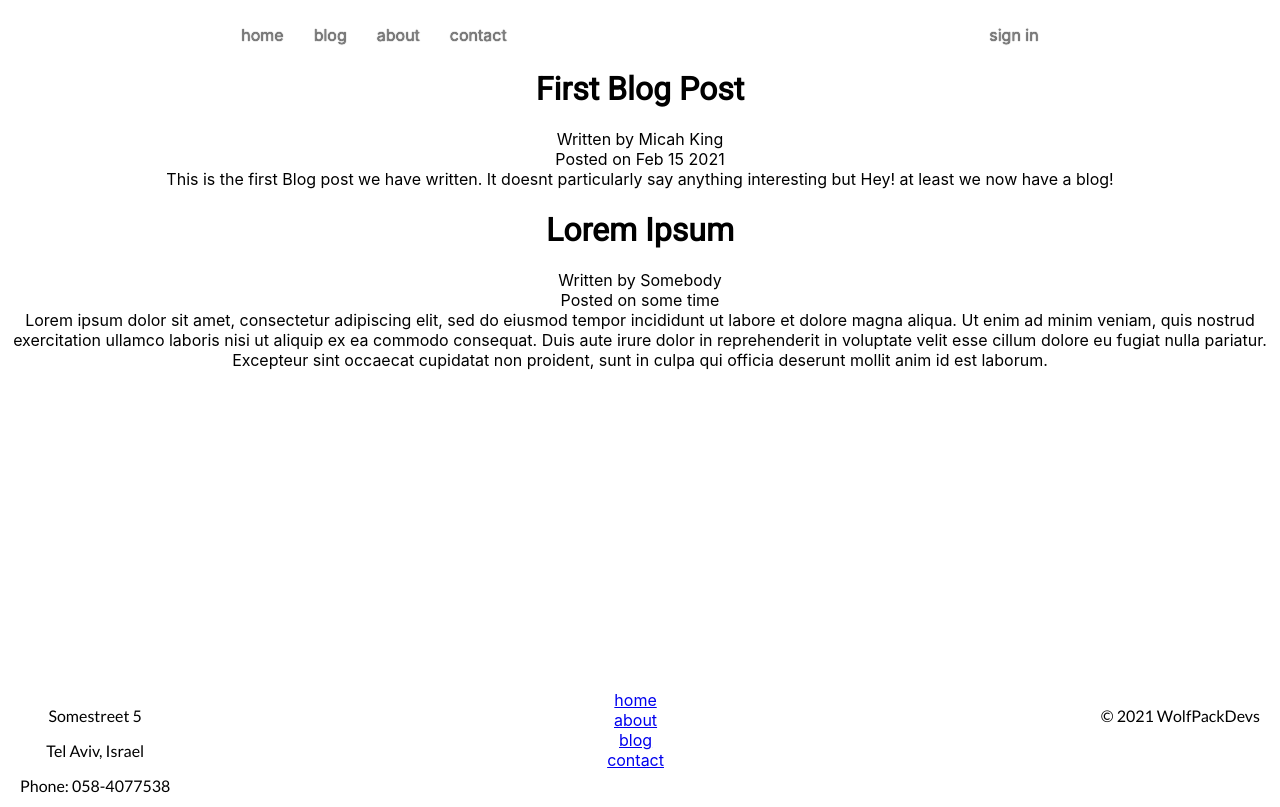
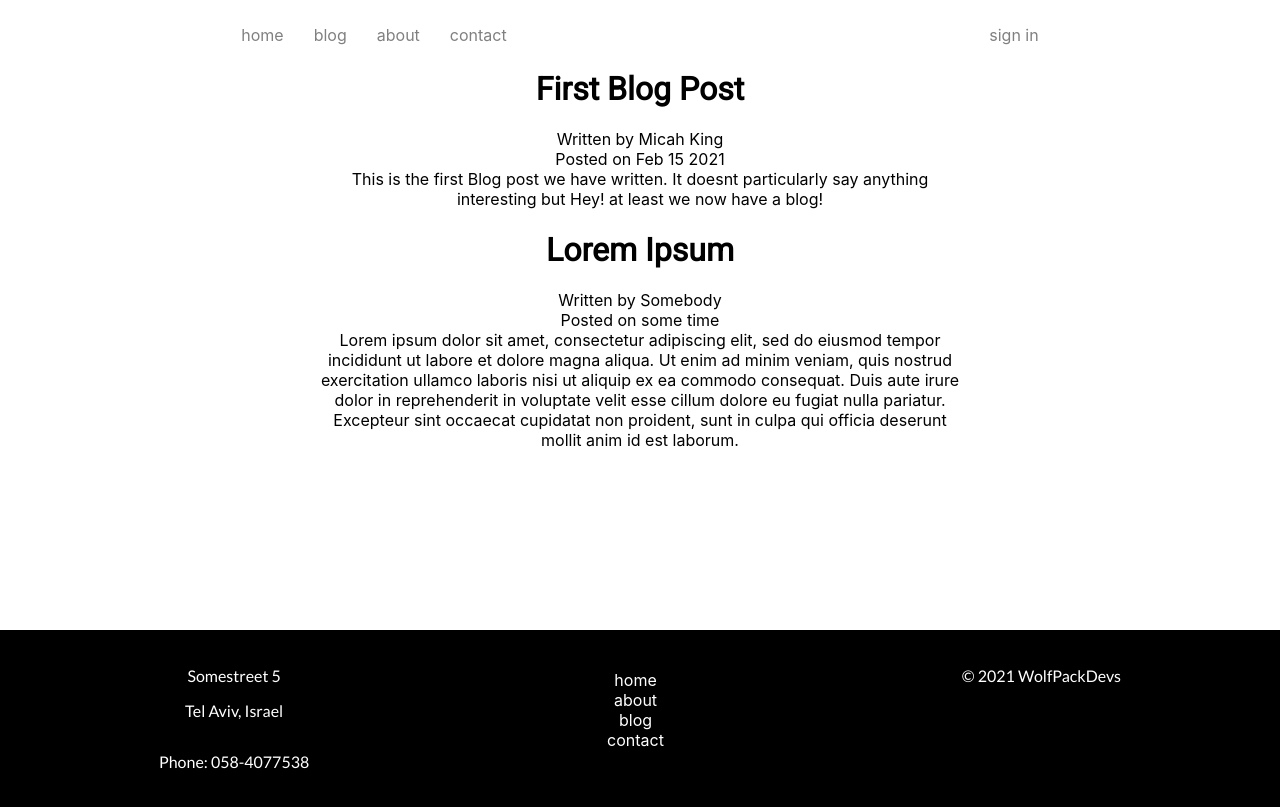
Before and after one commit to wolfpackdevs/wolfpackwebsite, a React (Create React App) app: page /Blog in a window 1280 px wide. Built offline with nearby package versions, Linux system fonts and the light colour scheme; no server answers.

Commit message:
edited the style of the footer

```diff
--- a/src/App.css
+++ b/src/App.css
@@ -40,8 +40,12 @@ p {
 }
 
 .main {
+  margin: 0 auto;
+  margin-top: 100px;
+  width: 50%;
+  max-width: 800px;
   margin-top: 70px;
-  min-height: calc(100vh - 200px);
+  min-height: calc(100vh - 240px);
 }
 
 @keyframes App-logo-spin {
--- a/src/App.js
+++ b/src/App.js
@@ -53,13 +53,13 @@ class App extends React.Component {
     return (
       <div className="App">
         <Header />
-          <div className="main">
             <Switch>
               <Route exact path="/" component={Homepage} />
-              <Route path="/contact" component={Contact} />
-              <Route path="/Blog" component={BlogPage} />
+              <div className="main">
+                  <Route path="/contact" component={Contact} />
+                  <Route path="/Blog" component={BlogPage} />
+              </div>
             </Switch>
-          </div>
         <Foot />
       </div>
     );
--- a/src/components/Header/Header.style.scss
+++ b/src/components/Header/Header.style.scss
@@ -24,15 +24,13 @@
       padding: 15px;
       cursor: pointer;
       color: grey;
-      text-shadow: 0px 0px 1px black;
-      // background-color: black;
       text-decoration: none;
       transition: 1s;
 
-      // &:hover {
-      //   color: black;
-      //   background-color: white;
-      // }
+      &:hover {
+        color: white;
+        background-color: black;
+      }
     }
   }
 }
--- a/src/components/foot/Foot.style.scss
+++ b/src/components/foot/Foot.style.scss
@@ -4,16 +4,25 @@
 .foot {
   display: flex;
   flex-direction: row;
-  justify-content: space-between;
-  height: 100px;
-  flex-shrink: 0;
+  justify-content: space-around;
+  height: auto;
+  background: black;
+  color: white;
+  padding: 20px;
 
   .column {
-    padding: 20px;
+    display: flex;
+    flex-direction: column;
   }
 
   .menu {
     display: flex;
     flex-direction: column;
+    padding: 20px;
+
+    .option {
+      text-decoration: none;
+      color: white;
+    }
   }
 }
```
